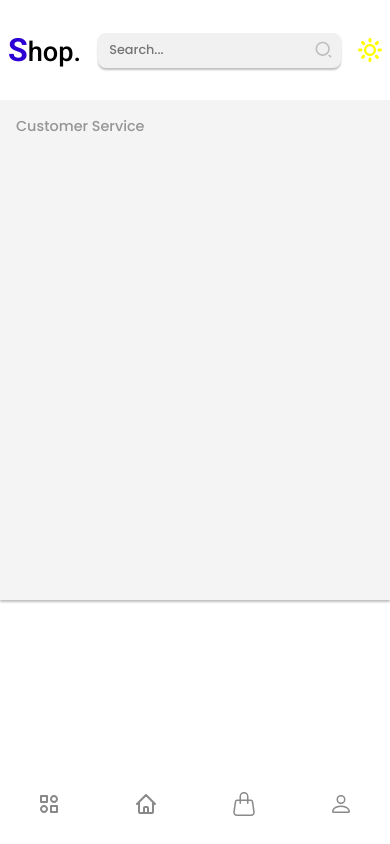
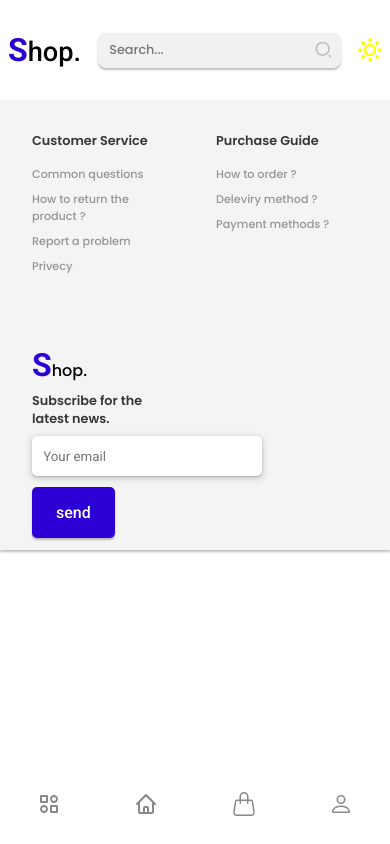
Before and after one commit to kjavedan/Ecommerce-website, a React (Create React App) app: page / in a window 390 px wide. Built offline with nearby package versions, Linux system fonts and the light colour scheme.

Commit message:
styling small screen footer

```diff
--- a/src/assets/Global.js
+++ b/src/assets/Global.js
@@ -29,7 +29,7 @@ const GlobalStyles = createGlobalStyle`
     color: ${({theme}) => theme === '#fff' ? '#171616' : '#D9D9D9'};
   }
   h3{
-    font-size: 1.2rem;
+    font-size: .8rem;
     color: ${({theme}) => theme === '#fff' ? '#373636' : '#D9D9D9'};
   }
   h4{
@@ -46,7 +46,7 @@ const GlobalStyles = createGlobalStyle`
     color: ${({theme}) => theme === '#fff' ? '#171616' : '#D9D9D9'};
   }
   p{
-    font-size: .9rem;
+    font-size: .7rem;
     color: #969494;
   }
 
--- /dev/null
+++ b/src/components/styles/Button.styled.js
@@ -0,0 +1,20 @@
+import styled from 'styled-components'
+
+const StyledButton = styled.button`
+padding: 1rem 1.5rem;
+color: #fff;
+background-color: #2C00D5;
+border: none;
+border-radius: 5px;
+cursor: pointer;
+box-shadow: 0px 2px 2px rgba(0, 0, 0, .25);
+display: block;
+font-size: 1rem;
+font-weight: 500;
+
+&:hover{
+    background-color: #2500B4;
+}
+`
+
+export default StyledButton
--- a/src/layouts/footer/Footer.js
+++ b/src/layouts/footer/Footer.js
@@ -2,6 +2,8 @@ import React, { useContext } from 'react'
 import {StyledFooter, Container} from './components/styles/Footer.styled'
 import FooterMenu from './components/FooterMenu'
 import { Context } from '../../context/themeContext'
+import Logo from '../header/components/Logo'
+import StyledButton from '../../components/styles/Button.styled'
 
 const Footer = () => {
 
@@ -11,7 +13,23 @@ const Footer = () => {
     <>
     <StyledFooter theme={theme}>
         <Container>
-           <p>Customer Service</p>
+            <h3>Customer Service</h3>
+            <p>Common questions</p>
+            <p>How to return the product ?</p>
+            <p>Report a problem</p>
+            <p>Privecy</p>
+        </Container>
+        <Container>
+            <h3>Purchase Guide</h3>
+            <p>How to order ?</p>
+            <p>Deleviry method ?</p>
+            <p>Payment methods ?</p>
+        </Container>
+        <Container>
+          <Logo />
+            <h3 style={{margin: '.5rem 0'}}>Subscribe for the latest news.</h3>
+            <input type="text" placeholder='Your email'/>
+            <StyledButton>send</StyledButton>
         </Container>
     </StyledFooter>
     <FooterMenu />
--- a/src/layouts/footer/components/styles/Footer.styled.js
+++ b/src/layouts/footer/components/styles/Footer.styled.js
@@ -2,16 +2,38 @@ import styled from 'styled-components'
 
 const StyledFooter = styled.footer`
 background-color: ${({theme})=> theme === '#fff' ? '#F4F4F4' : '#2E2E2E'};
-height: 500px;
-width: 100%;
+height: 450px;
+width: 100vw;
 box-shadow: 0px 2px 2px rgba(0, 0, 0, 0.25);
 z-index: 2;
 position: relative;
+display: grid;
+grid-template-columns: 1fr 1fr;
+gap: 10px;
+padding: 1rem;
 `
 
 const Container = styled.div`
+padding: 1rem;
 height: 200px;
-width: 200px;
-padding: 1rem
+min-width: 150px;
+h3{
+    margin-bottom: 1rem;
+}
+p{
+    margin-top: .5rem;
+}
+input{
+    margin-bottom: .7rem;
+    border: none;
+    outline: none;
+    width: 230px;
+    height: 40px;
+    padding-left: .7rem;
+    border-radius: 5px;
+    box-shadow: rgba(60, 64, 67, 0.3) 0px 1px 2px 0px, rgba(60, 64, 67, 0.15) 0px 2px 6px 2px;    background-color: #fff;
+}
 `
+
+
 export {StyledFooter, Container}
```
